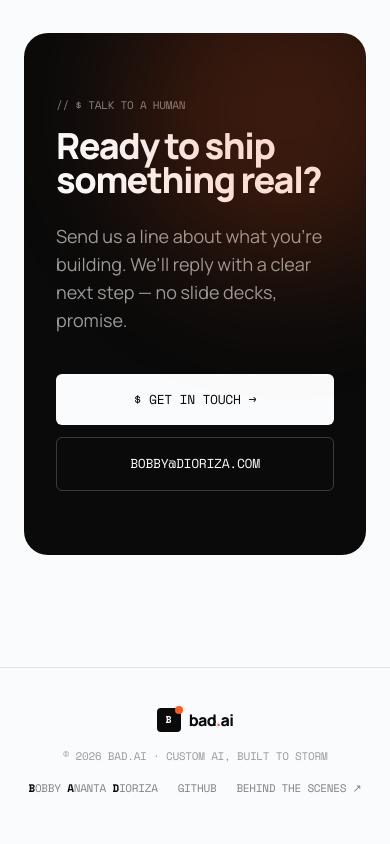
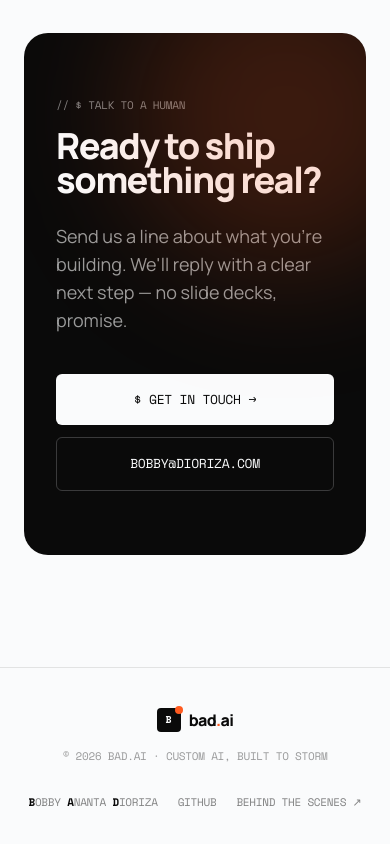
Before and after one commit to anfieldlad/badai-tech, a website: page index.html in a window 390 px wide. Shown: the part 5517-6361 px from the top of the page. Drawn offline with nearby package versions, Linux system fonts and the light colour scheme.

Commit message:
fix(footer): centered, wrap-safe link row on mobile; 44px tap targets

```diff
--- a/index.html
+++ b/index.html
@@ -572,7 +572,7 @@
 
   <!-- ==================== FOOTER ==================== -->
   <footer class="border-t border-ink/10 py-10">
-    <div class="max-w-7xl mx-auto px-6 lg:px-10 flex flex-col md:flex-row items-center justify-between gap-4">
+    <div class="max-w-7xl mx-auto px-6 lg:px-10 flex flex-col lg:flex-row items-center justify-between gap-4">
       <div class="flex items-center gap-2">
         <span class="relative inline-flex items-center justify-center w-6 h-6 rounded bg-ink">
           <span class="absolute -top-0.5 -right-0.5 w-2 h-2 rounded-full bg-accent"></span>
@@ -583,10 +583,10 @@
       <p class="font-mono text-[11px] text-ink/40 uppercase tracking-tight">
         © <span x-data="{ y: new Date().getFullYear() }" x-text="y"></span> bad.ai · custom AI, built to storm
       </p>
-      <div class="flex items-center gap-5 font-mono text-[11px] uppercase tracking-tight text-ink/50">
-        <a href="https://bobby.dioriza.com" target="_blank" rel="noopener" class="hover:text-ink"><span class="font-bold text-ink">b</span>obby <span class="font-bold text-ink">a</span>nanta <span class="font-bold text-ink">d</span>ioriza</a>
-        <a href="https://github.com/anfieldlad" target="_blank" rel="noopener" class="hover:text-ink">github</a>
-        <a href="https://office.bad.ai.id" target="_blank" rel="noopener" class="hover:text-ink">Behind the scenes ↗</a>
+      <div class="flex flex-wrap items-center justify-center gap-x-5 gap-y-0 font-mono text-[11px] uppercase tracking-tight text-ink/50">
+        <a href="https://bobby.dioriza.com" target="_blank" rel="noopener" class="hover:text-ink inline-block whitespace-nowrap leading-5 py-3 md:py-0"><span class="font-bold text-ink">b</span>obby <span class="font-bold text-ink">a</span>nanta <span class="font-bold text-ink">d</span>ioriza</a>
+        <a href="https://github.com/anfieldlad" target="_blank" rel="noopener" class="hover:text-ink inline-block whitespace-nowrap leading-5 py-3 md:py-0">github</a>
+        <a href="https://office.bad.ai.id" target="_blank" rel="noopener" class="hover:text-ink inline-block whitespace-nowrap leading-5 py-3 md:py-0">Behind the scenes ↗</a>
       </div>
     </div>
   </footer>
```
Also changed, not shown: portfolio.html (+5 -5 lines).
